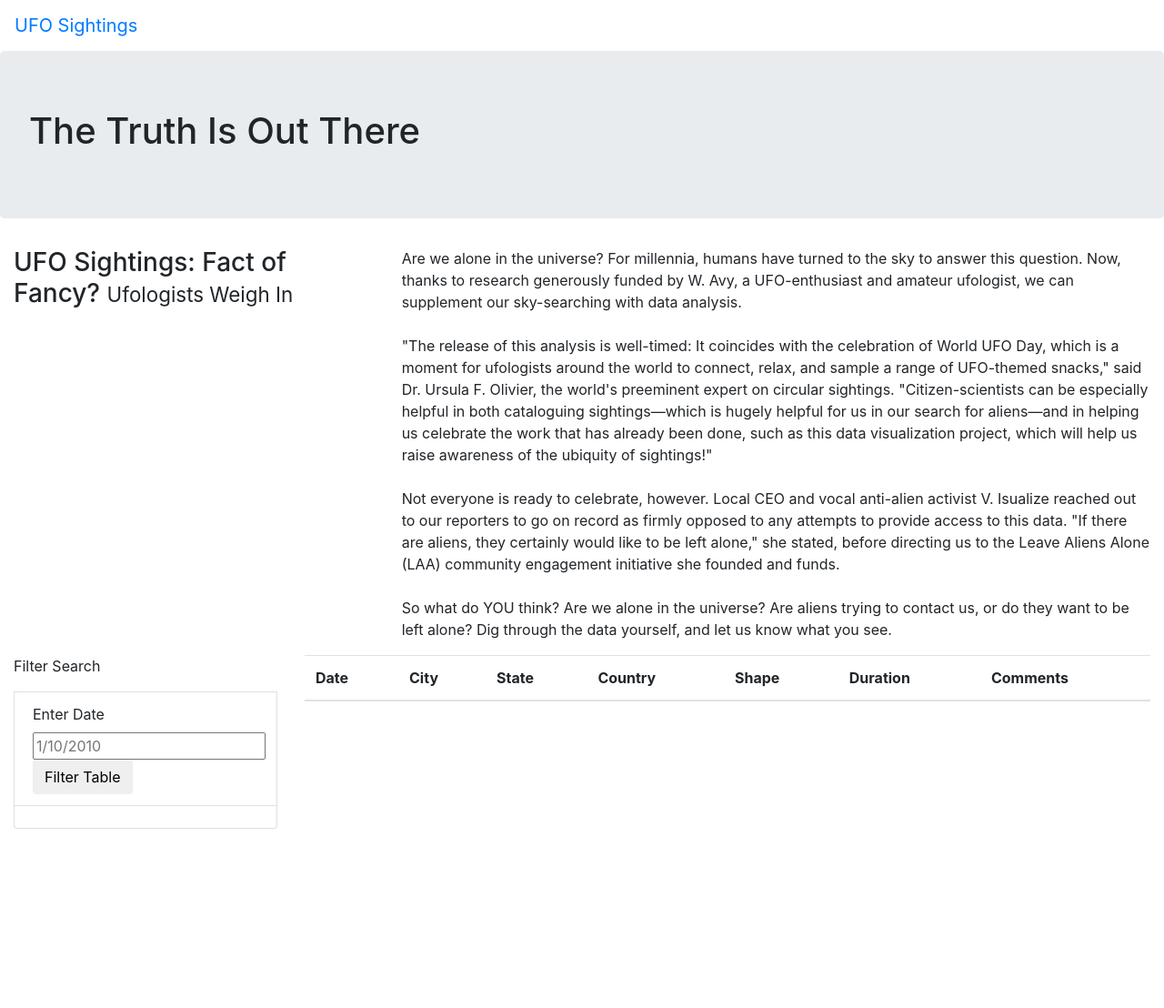
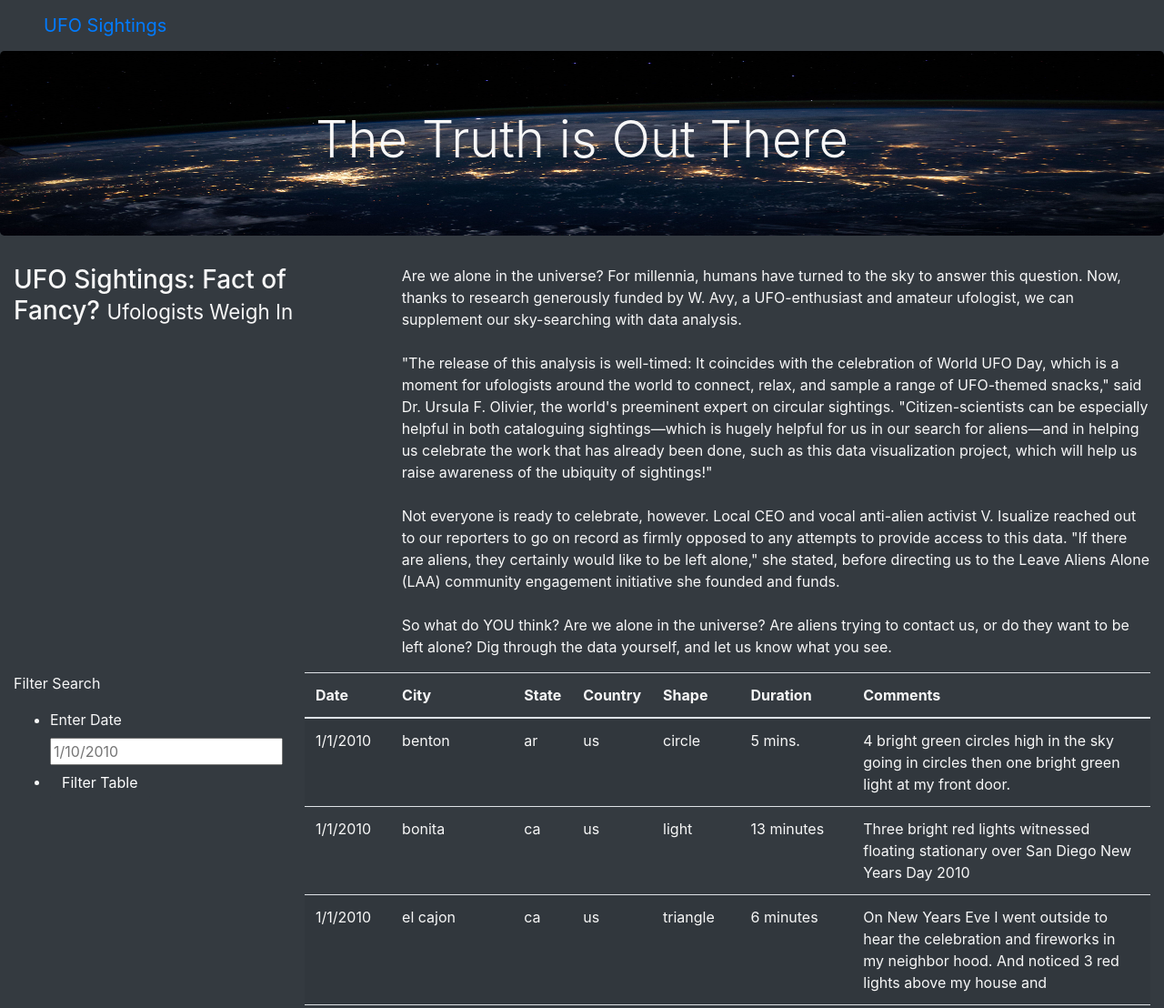
Before and after one commit to freebird793/UFOs, a plain HTML site: page index.html in a window 1280 px wide. Shown: the top 1108 px of the page at 91% size. Before the commit the page ends 911 px from the top, so only its background shows below. Drawn offline with nearby package versions, Linux system fonts and the light colour scheme.

Commit message:
html 2 upload

```diff
--- a/index.html
+++ b/index.html
@@ -13,15 +13,16 @@
     />
     <link rel="stylesheet" href="static/css/style.css">
 </head>
-<body>
+<body class="bg-dark">
     <div class="wrapper">
         <nav class="navbar navbar-expand-lg">
+            <nav class="navbar navbar-dark bg-dark navbar-expand-lg"></nav>
             <a class="navbar-brand" href="index.html">UFO Sightings</a>
           </nav>
     </div>
     <div class="jumbotron">
-        <h1>The Truth Is Out There</h1>
-    </div>
+        <h1 class="display-4">The Truth is Out There</h1>
+      </div>
     <div class="container-fluid">
         <div class="row">
           <div class="col-md-4">
@@ -41,18 +42,18 @@
           <div class="col-md-3">
             <form>
                 <p>Filter Search</p>
-              </form>
-              <ul class="list-group">
-
-            </ul>
-            <li class="list-group-item">
-                <label for="date">Enter Date</label>
-                <input type="text" placeholder="1/10/2010" id="datetime" />
-                <button id="filter-btn" type="button" class="btn btn-default">Filter Table</button>
-            </li>
-            <li class="list-group-item">
-
-            </li>
+                <ul>
+                  <li>
+                    <label for="date">Enter Date</label>
+                    <input type="text" placeholder="1/10/2010" id="datetime" />
+                  </li>
+                  <li>
+                     <button id="filter-btn" type="button" class="btn btn-dark">
+                       Filter Table
+                     </button>
+                  </li>
+                </ul>
+               </form>
           </div>
           <div class="col-md-9">
             <table class="table table-striped">
@@ -72,5 +73,8 @@
           </div>
         </div>
       </div>
+    <script src="https://cdnjs.cloudflare.com/ajax/libs/d3/4.11.0/d3.js"></script>
+    <script src="static/js/data.js"></script>
+    <script src="static/js/app.js"></script>
 </body>
 </html>
--- a/static/css/style.css
+++ b/static/css/style.css
@@ -0,0 +1,9 @@
+body {
+
+    color: #f7f7f7;
+  }
+  .jumbotron {
+    background-image: url("../images/nasa.jpg");
+    background-size: 100% 100%;
+    text-align: center;
+  }
```
Also changed, not shown: static/images/nasa.jpg (added).
